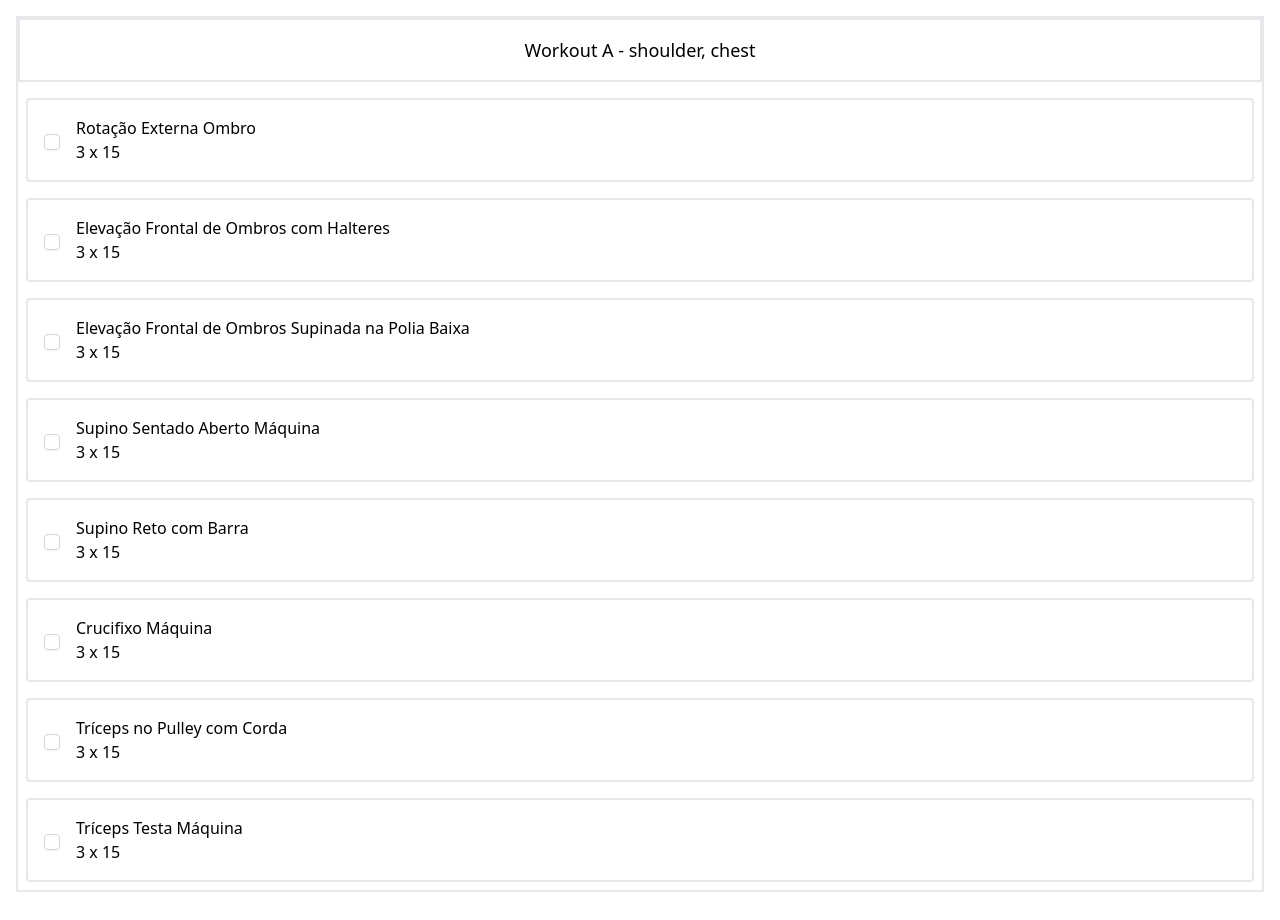
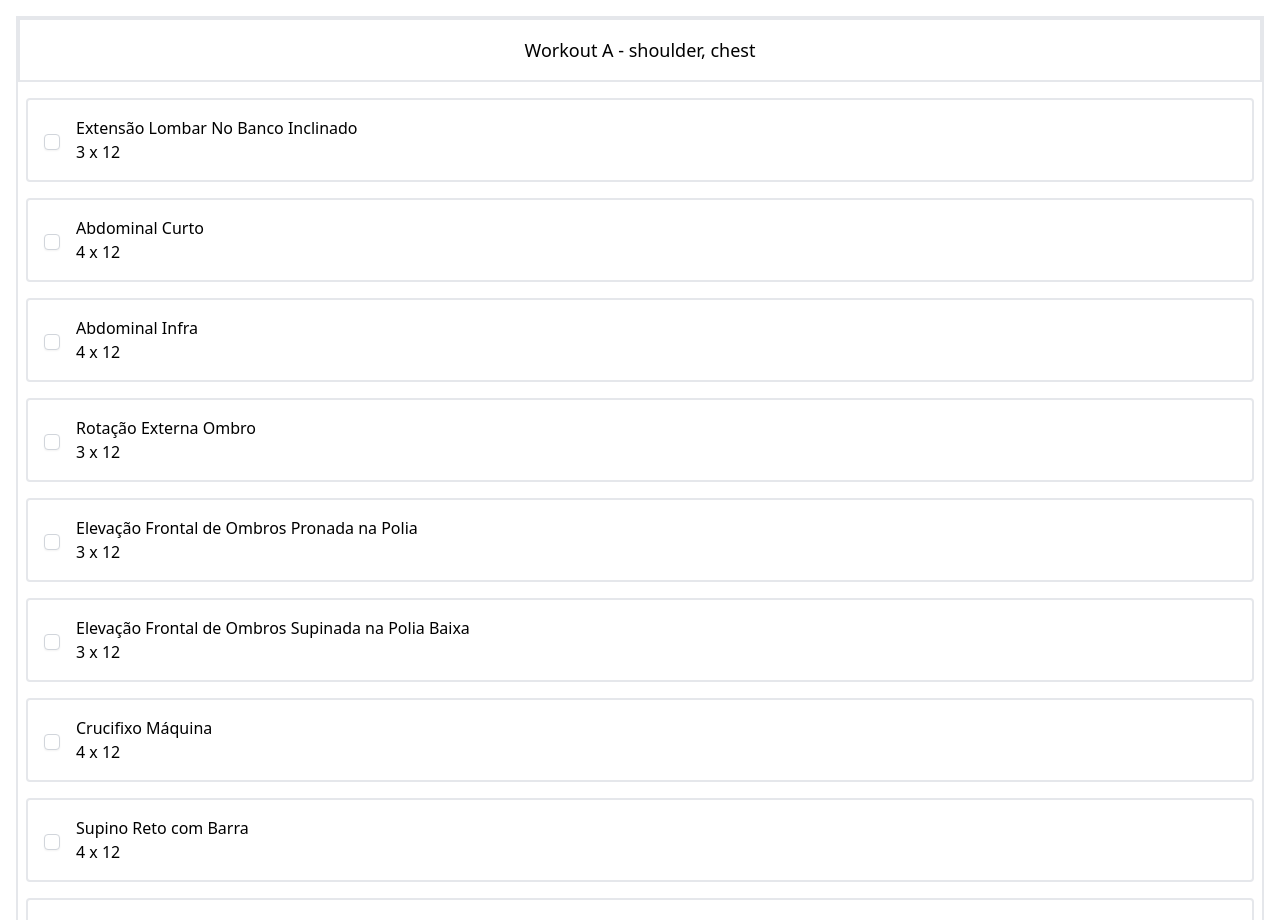
Before and after one commit to pablomuro/pablomuro-workout, a Vue app: page / in a window 1280 px wide. Shown: the top 920 px of the page. Built offline with nearby package versions, Linux system fonts and the light colour scheme.

Commit message:
feature/add abdnominal exercise

```diff
--- a/src/App.vue
+++ b/src/App.vue
@@ -13,7 +13,7 @@
 import { defineComponent, ref } from 'vue'
 import List from './components/List.vue'
 
-import workoutList from '../workout.json'
+import { workoutList, abdominal } from '../workout.json'
 import { Exercise, Workout } from './typings/workout'
 
 export default defineComponent({
@@ -26,6 +26,11 @@ export default defineComponent({
     workoutIndex = workoutIndex >= 0 ? workoutIndex : 0
 
     const workout = ref<Workout>(workoutList[workoutIndex])
+
+    if (workoutIndex % 2 == 0)
+      workout.value.exercises = (abdominal as any as Exercise[]).concat(
+        workout.value.exercises
+      )
 
     workout.value.header = `Workout ${workout.value.workout} - ${workout.value[
       'muscule-group'
--- a/workout.json
+++ b/workout.json
@@ -1,4 +1,22 @@
-[
+{
+  "abdominal": [
+    {
+      "exercise": "Extensão Lombar No Banco Inclinado",
+      "series": 3,
+      "reps": 12
+    },
+    {
+      "exercise": "Abdominal Curto",
+      "series": 4,
+      "reps": 12
+    },
+    {
+      "exercise": "Abdominal Infra",
+      "series": 4,
+      "reps": 12
+    }
+  ],
+  "workoutList": [
     {
       "workout": "A",
       "muscule-group": ["shoulder, chest"],
@@ -6,32 +24,32 @@
         {
           "exercise": "Rotação Externa Ombro",
           "series": 3,
-        "reps": 15
+          "reps": 12
         },
         {
-        "exercise": "Elevação Frontal de Ombros com Halteres",
+          "exercise": "Elevação Frontal de Ombros Pronada na Polia",
           "series": 3,
-        "reps": 15
+          "reps": 12
         },
         {
           "exercise": "Elevação Frontal de Ombros Supinada na Polia Baixa",
           "series": 3,
-        "reps": 15
+          "reps": 12
+        },
+        {
+          "exercise": "Crucifixo Máquina",
+          "series": 4,
+          "reps": 12
+        },
+        {
+          "exercise": "Supino Reto com Barra",
+          "series": 4,
+          "reps": 12
         },
         {
           "exercise": "Supino Sentado Aberto Máquina",
-        "series": 3,
-        "reps": 15
-      },
-      {
-        "exercise": "Supino Reto com Barra",
-        "series": 3,
-        "reps": 15
-      },
-      {
-        "exercise": "Crucifixo Máquina",
-        "series": 3,
-        "reps": 15
+          "series": 4,
+          "reps": 11
         },
         {
           "exercise": "Tríceps no Pulley com Corda",
@@ -39,7 +57,7 @@
           "reps": 15
         },
         {
-        "exercise": "Tríceps Testa Máquina",
+          "exercise": "Tríceps Testa Barra Polia",
           "series": 3,
           "reps": 15
         }
@@ -138,3 +156,4 @@
       ]
     }
   ]
+}
```
Lines whose indentation alone changed are shown as unchanged.
